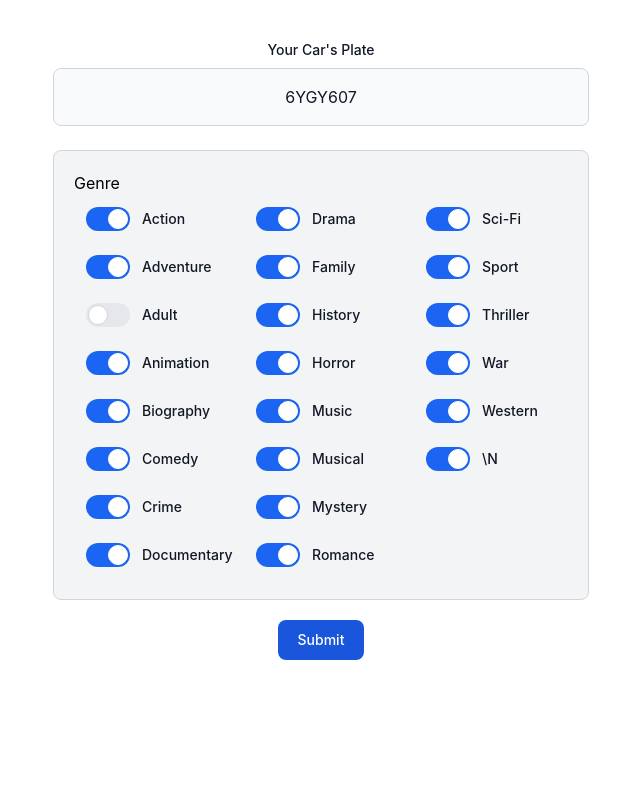
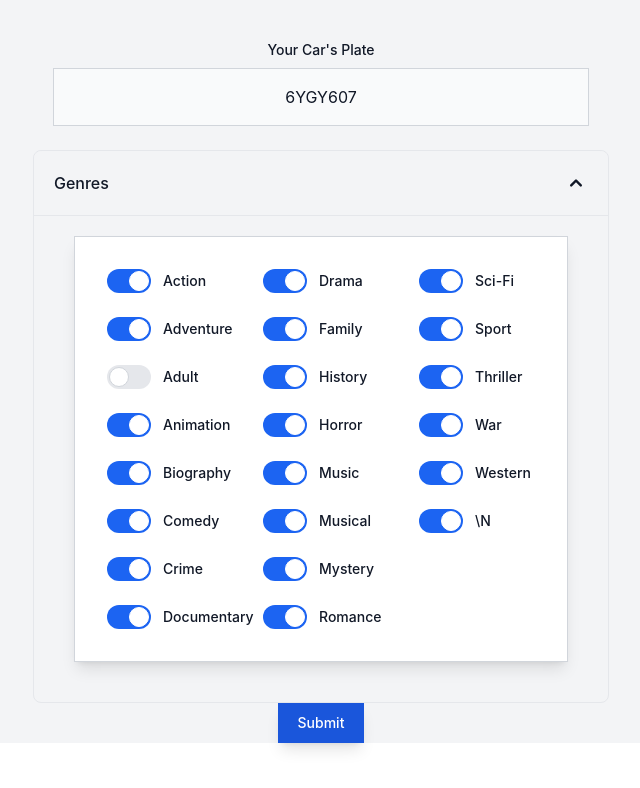
Before and after one commit to JaronKing/MoviePlateGame, a React (Create React App) app: page / in a window 1280 px wide. Shown: the top 788 px of the page, without its empty margins (319-959 px from the left). Built offline with nearby package versions, Linux system fonts and the light colour scheme.

Commit message:
Updated styles based on themeforest theme purchased.

```diff
--- a/src/App.js
+++ b/src/App.js
@@ -1,5 +1,6 @@
 import './App.css';
 import * as React from "react"
+import { Accordion } from 'flowbite-react';
 
 const moviesReducer = (state, action) => {
     switch (action.type) {
@@ -383,20 +384,23 @@ const App = () => {
     // }, [input]);
 
     return (
-    <main>
+    <main className="bg-gray-100">
         <div className="container max-w-xl m-auto">
 
             <div className="mb-6 pt-10 px-5">
                 <label htmlFor="large-input" className="text-center block mb-2 text-sm font-medium text-gray-900 dark:text-white">
                     Your Car's Plate
                 </label>
-                <input type="text" value={input} onChange={handleInputChange} disabled={movies.isLoading} id="large-input" className="block w-full p-4 text-gray-900 border border-gray-300 rounded-lg bg-gray-50 sm:text-md focus:ring-blue-500 focus:border-blue-500 dark:bg-gray-700 dark:border-gray-600 dark:placeholder-gray-400 dark:text-white dark:focus:ring-blue-500 dark:focus:border-blue-500 text-center"/>
+                <input type="text" value={input} onChange={handleInputChange} disabled={movies.isLoading} id="large-input" className="block w-full p-4 text-gray-900 border border-gray-300 bg-gray-50 sm:text-md focus:ring-blue-500 focus:border-blue-500 dark:bg-gray-700 dark:border-gray-600 dark:placeholder-gray-400 dark:text-white dark:focus:ring-blue-500 dark:focus:border-blue-500 text-center"/>
             </div>
-
-            <div className="px-5 pt-5 pb-5 mb-5 mx-5 bg-gray-100 border border-gray-300 rounded-lg">
-                <div>Genre</div>
-                <div className="md:columns-3 columns-2">
-
+{/*collapseAll*/}
+            <Accordion>
+                <Accordion.Panel className="px-5 pt-5 pb-5 mb-5 mx-5 border border-gray-300 bg-white shadow-lg">
+                    <Accordion.Title>
+                        Genres
+                    </Accordion.Title>
+                    <Accordion.Content>
+                        <div className="px-5 pt-5 pb-5 mb-5 mx-5 border border-gray-300 bg-white shadow-lg md:columns-3 columns-2">
                             {
                                 Object.keys(genres).map((genre, index) => {
                                     // console.log(genre);
@@ -411,10 +415,12 @@ const App = () => {
                                 })
                             }
                         </div>
-            </div>
+                    </Accordion.Content>
+                </Accordion.Panel>
+            </Accordion>
 
             <div className="flex flex-col items-center justify-center px-5 mb-5">
-                <button type="submit" onClick={handleSeachSubmit} disabled={movies.isLoading} className="text-white bg-blue-700 hover:bg-blue-800 focus:ring-4 focus:outline-none focus:ring-blue-300 font-medium rounded-lg text-sm w-full sm:w-auto px-5 py-2.5 text-center dark:bg-blue-600 dark:hover:bg-blue-700 dark:focus:ring-blue-800">Submit</button>
+                <button type="submit" onClick={handleSeachSubmit} disabled={movies.isLoading} className="text-white bg-blue-700 hover:bg-blue-800 focus:ring-4 focus:outline-none focus:ring-blue-300 font-medium shadow-lg text-sm w-full sm:w-auto px-5 py-2.5 text-center dark:bg-blue-600 dark:hover:bg-blue-700 dark:focus:ring-blue-800">Submit</button>
             </div>
         {movies.isLoading && (
             <div>Loading...</div>
@@ -426,11 +432,11 @@ const App = () => {
             <p></p>
         ) : (
             <div className="mx-5">
-                <div className="grid grid-cols-7 text-center content-start bg-gray-100 pt-5 pb-5 mb-5 border border-gray-300 rounded-lg uppercase">
+                <div className="grid grid-cols-7 text-center content-start bg-white pt-5 pb-5 mb-5 border border-gray-300 uppercase shadow-lg">
                     {
                         Object.entries(movies.data.inputCharacterMap).map((characterPosition, index) => {
                             return (
-                                <div key={index} className="bg-gray-100">
+                                <div key={index} className="bg-white">
                                 {
                                     Object.entries(characterPosition).map(([index2, characters], mix) => {
                                         if (characters === 0) return false;
@@ -441,7 +447,7 @@ const App = () => {
                                                 if (index3 === 0) return true;
                                                 let characterKey = `${index3}_${character}`
                                                 return (
-                                                    <div key={characterKey} className="bg-gray-100">{character}</div>
+                                                    <div key={characterKey} className="bg-white">{character}</div>
                                                 );
                                             })
                                         );
@@ -454,8 +460,8 @@ const App = () => {
                 </div>
 
 
-                <div className="flex-row grid grid-cols-2 p-5 bg-gray-100 border border-gray-300 rounded-lg">
-                    <div className="border border-gray-200 rounded-lg">
+                <div className="flex-row grid grid-cols-2 p-5 bg-white border border-gray-300 shadow-lg">
+                    <div className="border border-gray-200">
                         Movies Matched: { movies.data.stats.movieCount }
                     </div>
                     <div className="border border-gray-200">
@@ -490,7 +496,7 @@ const App = () => {
                     {
                         Object.entries(movies.data['movies']).map((movie, index) => {
                             return (
-                                <div key={index} className="mb-5 p-5 bg-gray-100  border border-gray-300 rounded-lg">
+                                <div key={index} className="mb-5 p-5 bg-white shadow-lg border border-gray-300">
                                     <div className="p-5">{movie[1][1]}</div>
                                     <div className="px-5">Genre: {movie[1][2]}</div>
                                     <div className="px-5">Rating: {movie[1][3]}</div>
```
Lines whose indentation alone changed are shown as unchanged.
